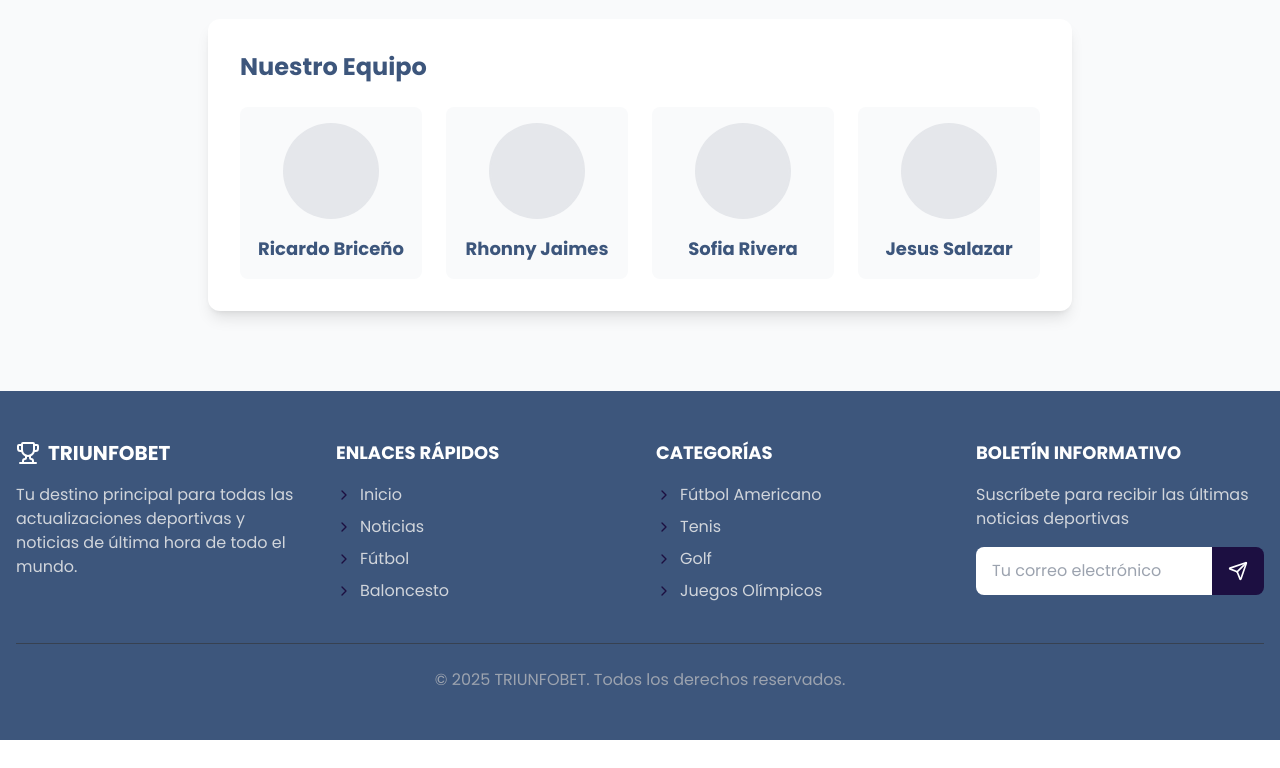
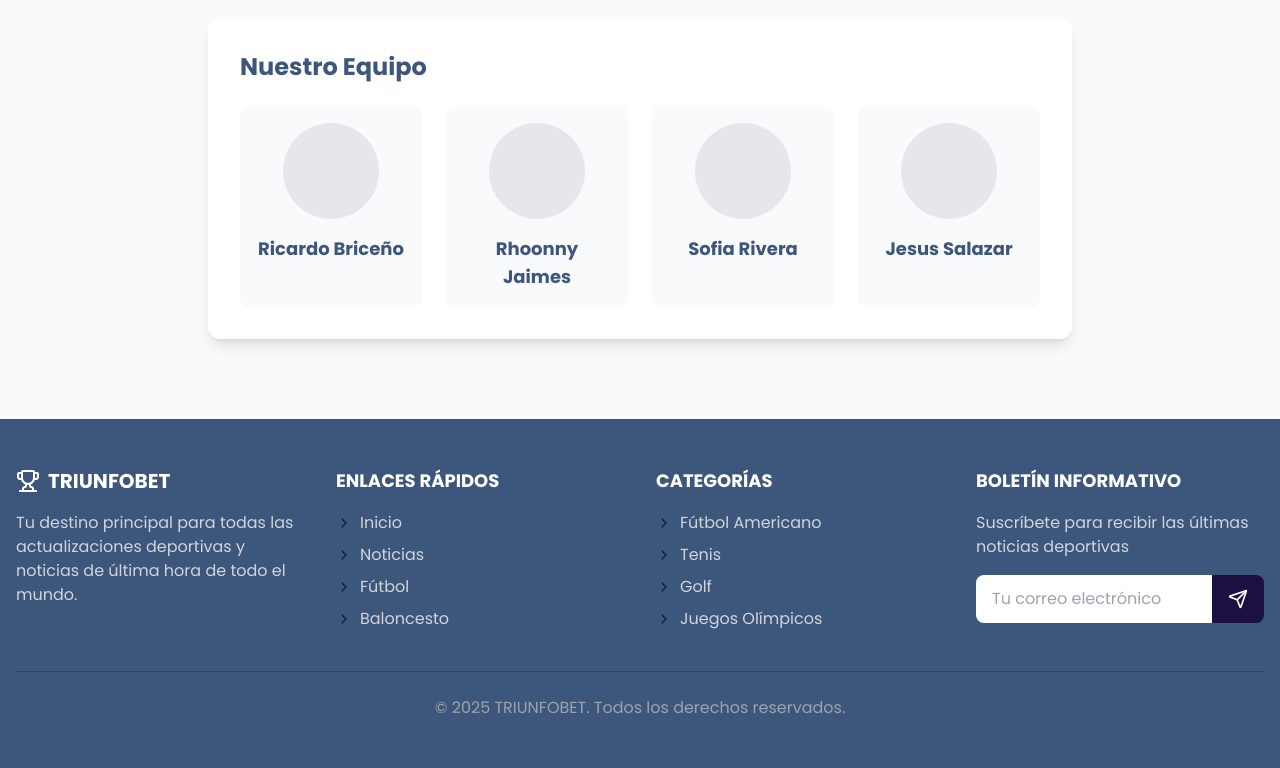
Before and after one commit to Ricardo-DEV-BRJ/EstoLlanero, a CodeIgniter 4 app: the page made by app/Views/quienessomos.php in a window 1280 px wide. Shown: the part 1021-1789 px from the top of the page. Before the commit the page ends 1761 px from the top, so only its background shows below. Run offline with PHP 8.4 and a stand-in for CodeIgniter, Linux system fonts and the light colour scheme; the template is opened without the code that fills it, so the values that code supplies are empty; some libraries are stand-ins or nearby versions.

Commit message:
test rama cambiada

```diff
--- a/app/Views/quienessomos.php
+++ b/app/Views/quienessomos.php
@@ -77,7 +77,7 @@
                     <!-- Miembro 2 -->
                     <div class="bg-gray-50 rounded-lg p-4 text-center">
                         <div class="bg-gray-200 border-2 border-dashed rounded-full w-24 h-24 mx-auto mb-4"></div>
-                        <h3 class="text-lg font-bold text-primary">Rhonny Jaimes</h3>
+                        <h3 class="text-lg font-bold text-primary">Rhoonny Jaimes</h3>
                     </div>
 
                     <!-- Miembro 3 -->
```
